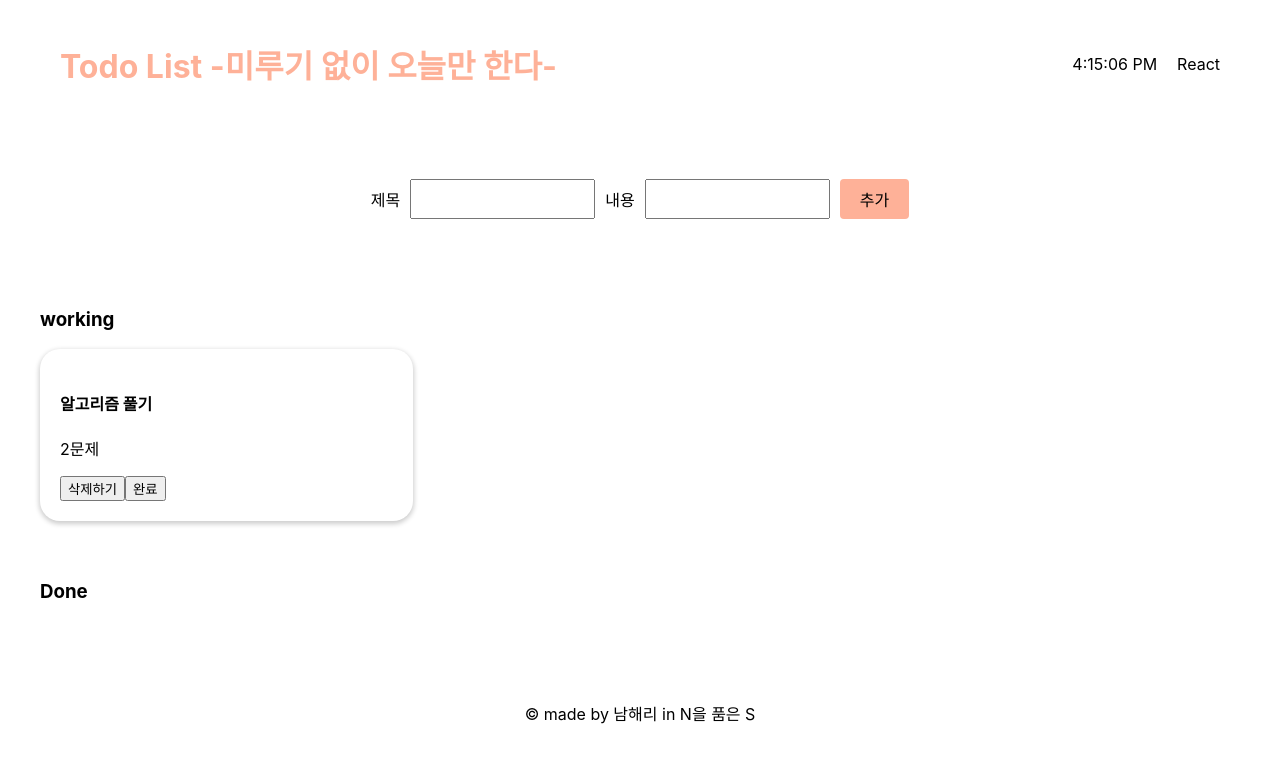
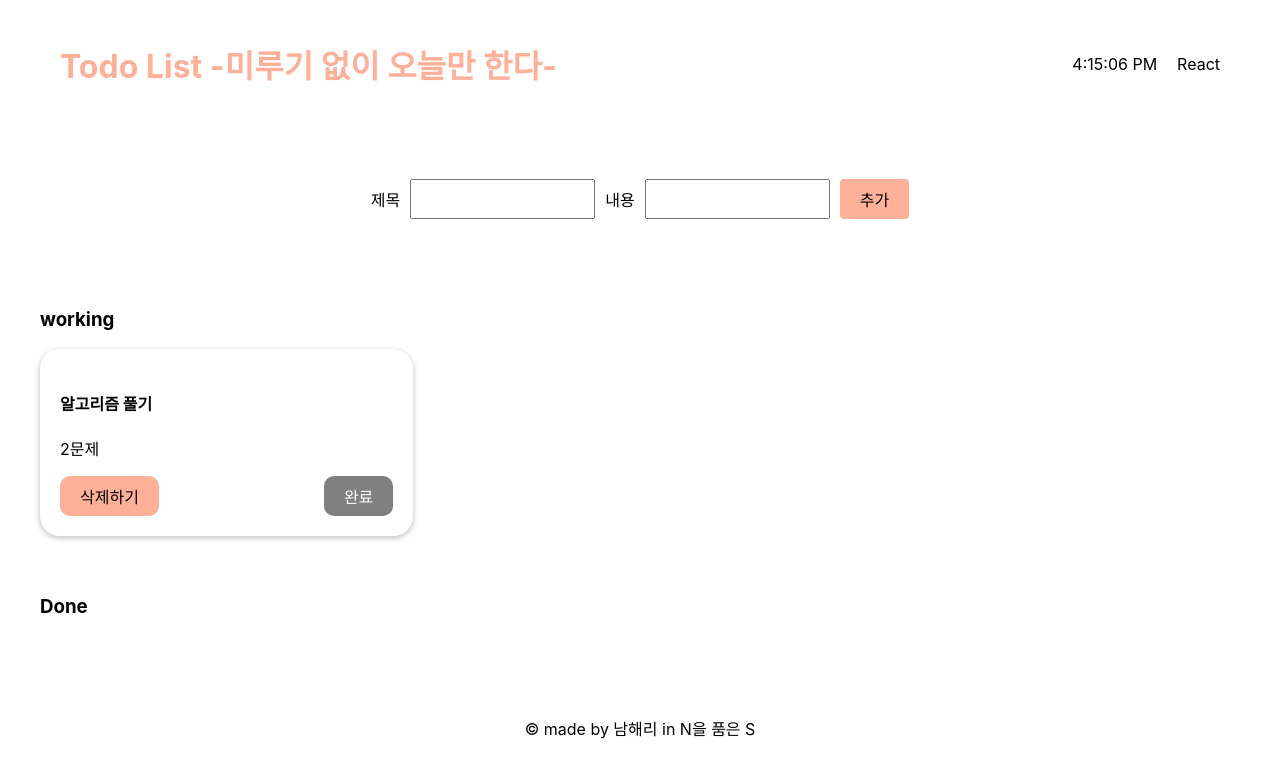
Before and after one commit to r03181231/todoList-React, a React (Create React App) app: page / in a window 1280 px wide. Shown: the top 776 px of the page. Built offline with nearby package versions, Linux system fonts and the light colour scheme.

Commit message:
[Chore/#12] css 버튼 추가

```diff
--- a/src/view/main/todoCards/TodoCards.jsx
+++ b/src/view/main/todoCards/TodoCards.jsx
@@ -17,11 +17,16 @@ export const TodoCards = ({
     <div className="work-nd-done">
       <h4>{title}</h4>
       <p>{comment}</p>
-      <div>
-        <Button name={delBtnText} onClick={() => onDelete(id)} />
+      <div className="del-nd-done">
+        <Button
+          name={delBtnText}
+          onClick={() => onDelete(id)}
+          className={"del-btn"}
+        />
         <Button
           name={isDone === false ? cancelBtnText : doneBtnText}
           onClick={() => onComplete(id)}
+          className={"done-btn"}
         />
       </div>
     </div>
--- a/src/view/main/todoCards/todoCards.css
+++ b/src/view/main/todoCards/todoCards.css
@@ -6,3 +6,35 @@
   border-radius: 20px;
   box-shadow: 0px 2px 5px 1px rgba(0, 0, 0, 0.2);
 }
+
+.del-nd-done {
+  display: flex;
+  justify-content: space-between;
+}
+
+.del-btn,
+.done-btn {
+  background-color: #feb198;
+  padding: 8px 20px;
+
+  border: none;
+  border-radius: 10px;
+
+  font-size: 1rem;
+}
+
+.del-btn:hover,
+.del-btn:focus {
+  background-color: rgba(254, 177, 152, 0.6);
+}
+
+.done-btn {
+  background-color: gray;
+  color: white;
+}
+
+.done-btn:hover,
+.done-btn:focus {
+  background-color: rgba(128, 128, 128, 0.5);
+  color: #333333;
+}
```
